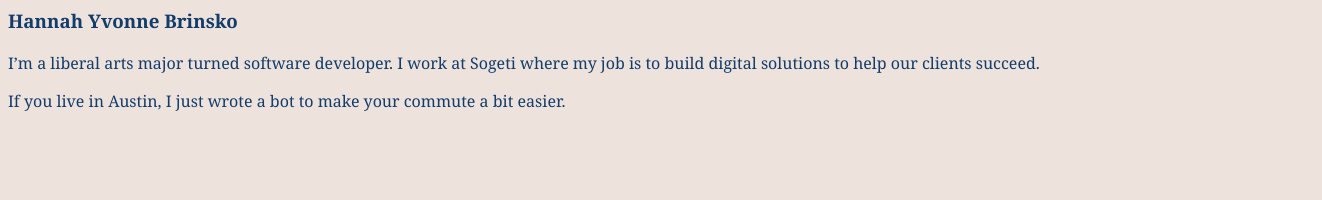
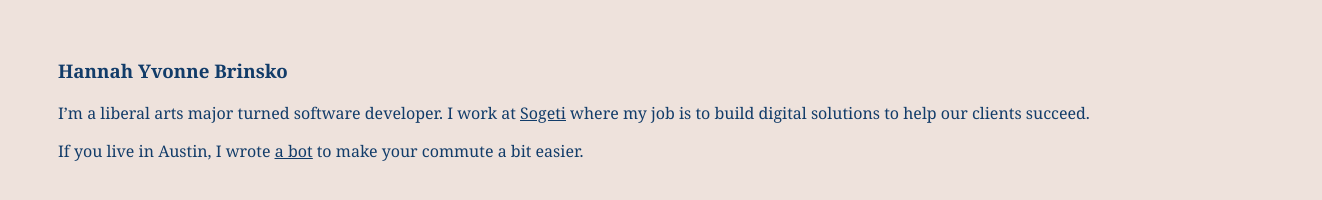
Before and after one commit to hbrinsko/hbrinsko.github.io, a plain HTML site: page index.html in a window 1280 px wide. Shown: the whole page, 1322 px wide, since content can reach past the window. Drawn offline with Linux system fonts and the light colour scheme.

Commit message:
linky linky

```diff
--- a/index.html
+++ b/index.html
@@ -10,9 +10,11 @@
 </head>
 
 <body>
-    <h3>Hannah Yvonne Brinsko</h3>
-    <p>I’m a liberal arts major turned software developer. I work at Sogeti where my job is to build digital solutions to help our clients succeed.</p>
-    <p>If you live in Austin, I just wrote a bot to make your commute a bit easier.</p>
+    <div class="container">
+        <h3>Hannah Yvonne Brinsko</h3>
+        <p>I’m a liberal arts major turned software developer. I work at <a href="https://www.us.sogeti.com/" target="_blank"><u>Sogeti</u></a> where my job is to build digital solutions to help our clients succeed.</p>
+        <p>If you live in Austin, I wrote <a href="https://github.com/hbrinsko/mopac-calculator" target="_blank"><u>a bot</u></a> to make your commute a bit easier.</p>
+    </div>
 </body>
 
 </html>
--- a/scss/main.scss
+++ b/scss/main.scss
@@ -1,6 +1,7 @@
 $background-color: #EEE2DC;
 $primary: #123C69;
 $secondary: #EDC7B7;
+$hover: #AC3B61;
 
 body {
     background-color: $background-color;
@@ -10,3 +11,16 @@ body {
 h3, p {
     color: $primary;
 }
+
+a {
+    color: $primary;
+    &:hover {
+        color: $hover;
+    }
+}
+
+.container {
+    position: relative;
+    top: 50px;
+    left: 50px;
+}
```
Also changed, not shown: css/main.css.
